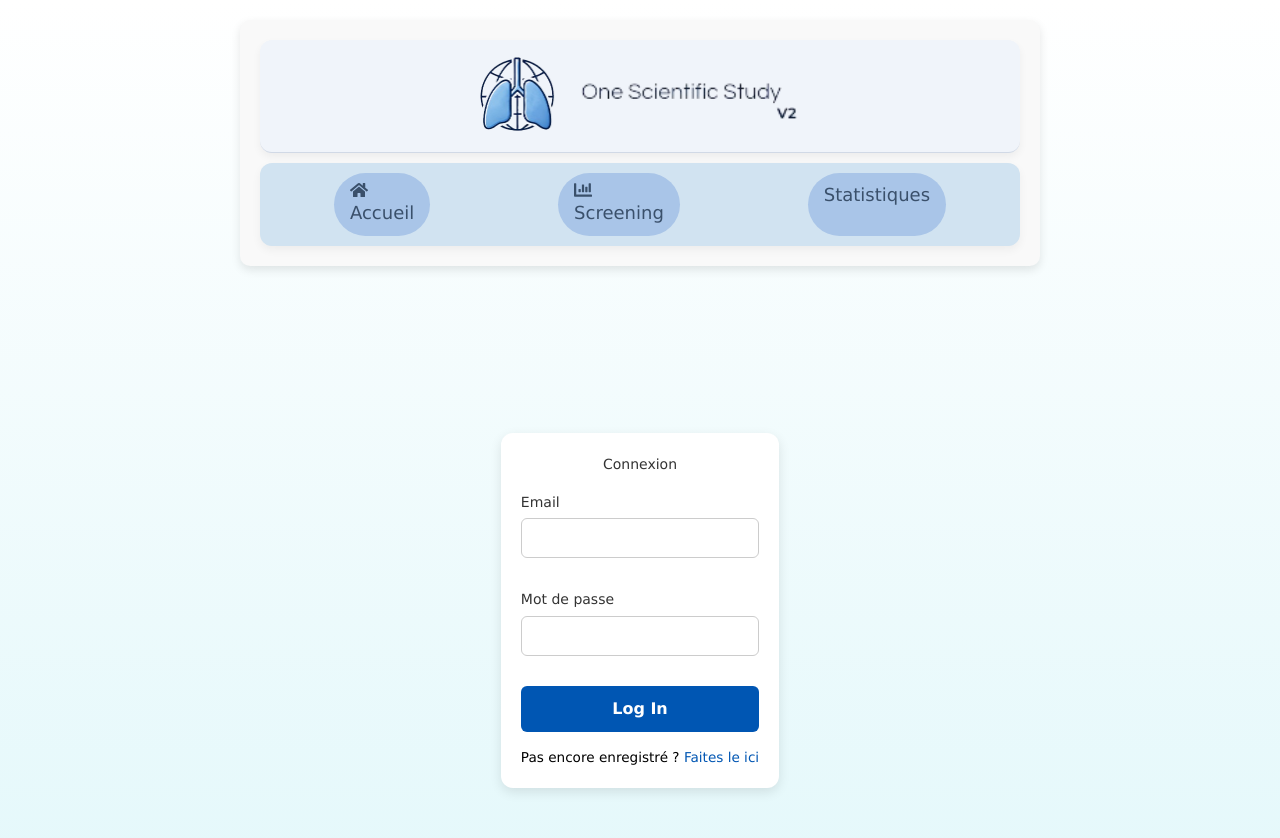
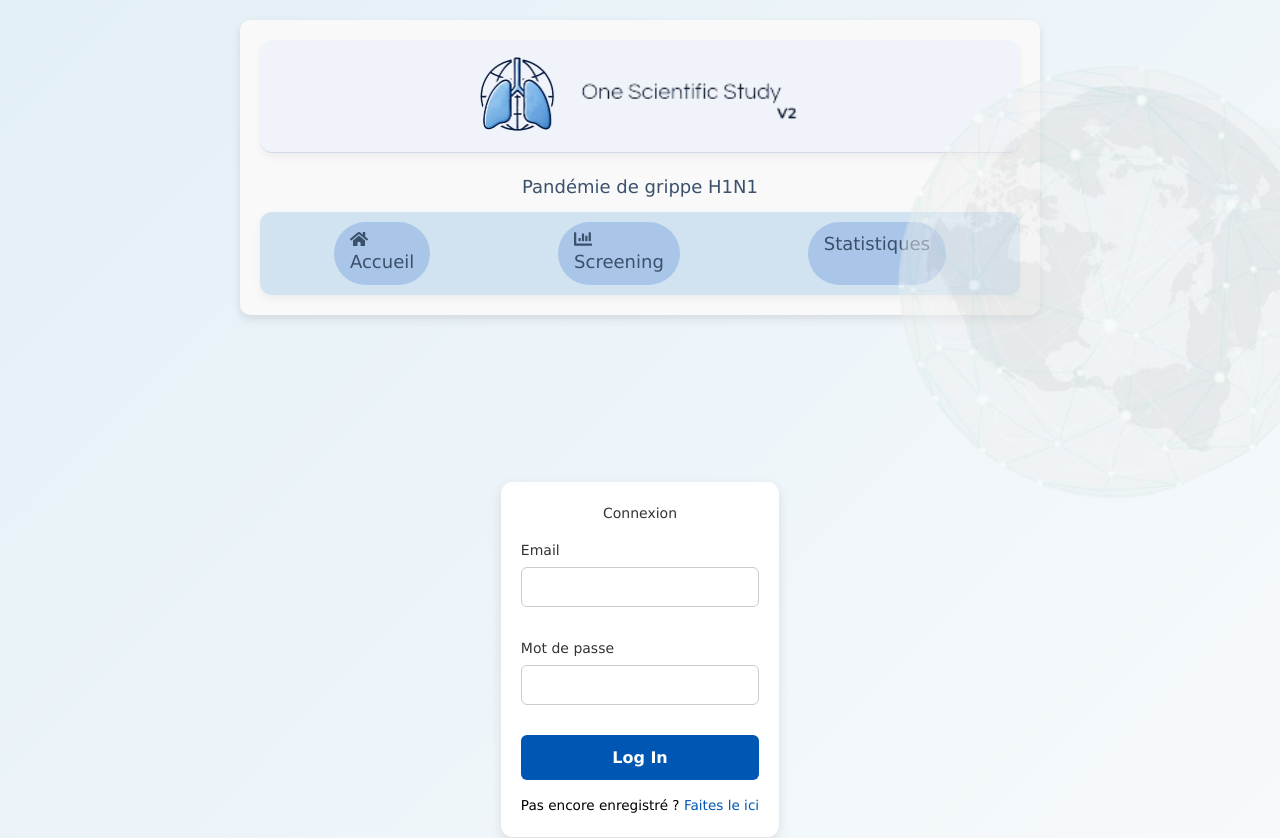
Before and after one commit to MathisChampin/OSS, a React (Vite) app in the folder frontend/deuxieme-ver/: page / in a window 1280 px wide. Shown: the top 838 px of the page. Built offline with nearby package versions, Linux system fonts and the light colour scheme.

Commit message:
feat: add globe background

```diff
--- a/frontend/deuxieme-ver/src/components/Navbar.css
+++ b/frontend/deuxieme-ver/src/components/Navbar.css
@@ -56,3 +56,9 @@
 .nav-link:hover {
     background-color: #9cb5da;
 }
+
+.text {
+    font-size: 1.125rem;
+    color: #3a506b;
+    margin-top: 20px;
+}
--- a/frontend/deuxieme-ver/src/components/Navbar.tsx
+++ b/frontend/deuxieme-ver/src/components/Navbar.tsx
@@ -12,6 +12,10 @@ const Navbar = () => {
                 <img src={text} alt="Text" className="text-image" />
             </div>
 
+            <div className="text">
+                <p>Pandémie de grippe H1N1</p>
+            </div>
+
             <div className="nav-links">
                 <Link to="/" className="nav-link"><FaHome /> Accueil</Link>
                 <Link to="/screening_quotidien" className="nav-link"><FaChartBar /> Screening</Link>
--- a/frontend/deuxieme-ver/src/index.css
+++ b/frontend/deuxieme-ver/src/index.css
@@ -4,11 +4,12 @@
 @tailwind utilities;
 
 body {
-    background: linear-gradient(180deg, #ffffff 0%, #e0f7fa 100%);
+    background: linear-gradient(135deg, #e3eff6, #f9fbfd);
     font-family: 'Roboto', sans-serif;
     margin: 0;
     padding: 0;
     color: #3a506b;
+    position: relative;
 }
 
 .app-container {
@@ -19,7 +20,6 @@ body {
     justify-content: space-between;
 }
 
-/* Form Container */
 .form-container {
     background: #ffffff;
     padding: 30px;
@@ -70,3 +70,17 @@ body {
 .primary-button:hover {
     background-color: #a3c8e4;
 }
+
+body::after {
+    content: "";
+    background-image: url('./assets/images/background.png');
+    background-size: contain;
+    background-repeat: no-repeat;
+    position: fixed;
+    bottom: 0;
+    right: 0;
+    width: 750px;
+    height: 750px;
+    opacity: 0.5;
+    pointer-events: none;
+}
```
Also changed, not shown: frontend/deuxieme-ver/src/assets/images/background.png.
